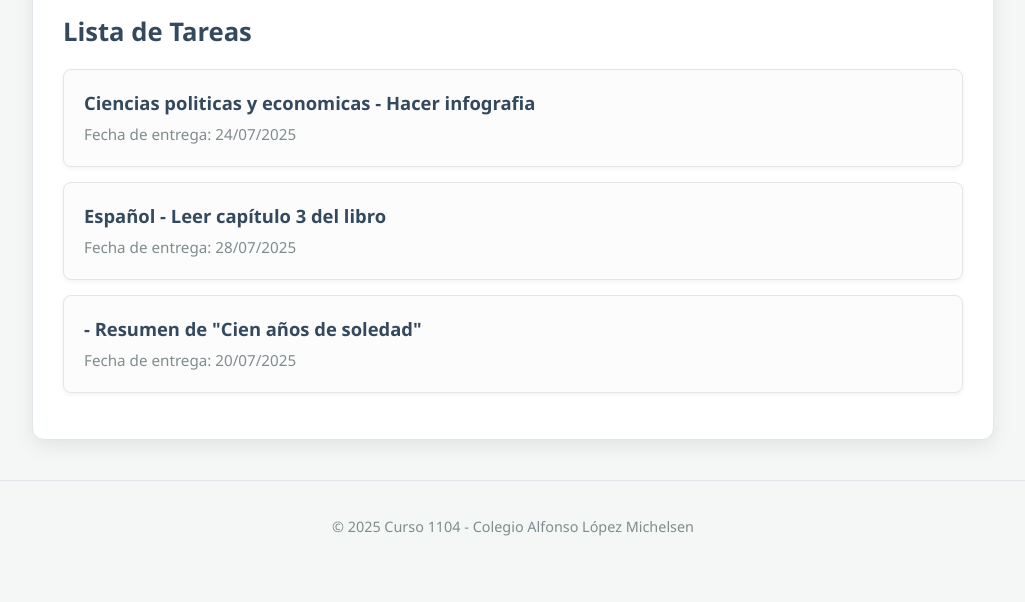
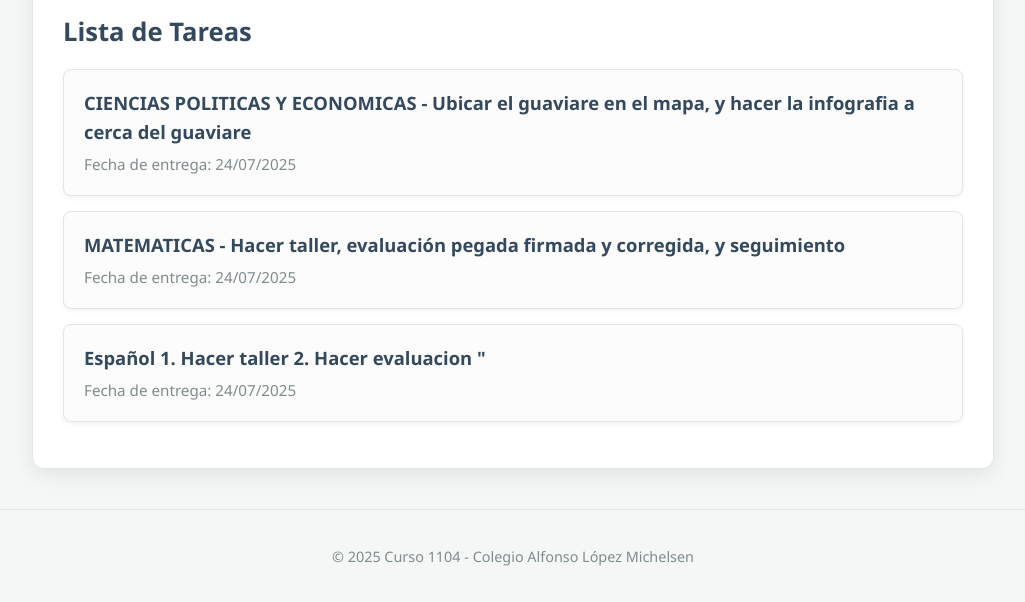
Before and after one commit to Fabian1725-04/Tareas-1104-JM-ALM-2025, a plain HTML site: page index.html in a window 1280 px wide. Shown: the part 287-889 px from the top of the page, without its empty margins (127-1152 px from the left). Before the commit the page ends 860 px from the top, so only its background shows below. Drawn offline with Linux system fonts and the light colour scheme.

Commit message:
Update index.html

```diff
--- a/index.html
+++ b/index.html
@@ -104,19 +104,22 @@
         <ul id="taskList" class="task-list">
             <li class="task-item">
                 <div class="task-info">
-                    <strong>Ciencias politicas y economicas - Hacer infografia</strong>
+                    <strong>CIENCIAS POLITICAS Y ECONOMICAS - Ubicar el guaviare en el mapa, y hacer la infografia a cerca del guaviare</strong>
                     <span>Fecha de entrega: 24/07/2025</span>
                 </div>
             </li>
             <li class="task-item">
                 <div class="task-info">
-                    <strong>Español - Leer capítulo 3 del libro</strong>
-                    <span>Fecha de entrega: 28/07/2025</span>
+                    <strong>MATEMATICAS - Hacer taller, evaluación pegada firmada y corregida, y seguimiento</strong>
+                    <span>Fecha de entrega: 24/07/2025</span>
                 </div>
             </li>
             <li class="task-item"> <div class="task-info">
-                    <strong> - Resumen de "Cien años de soledad"</strong>
-                    <span>Fecha de entrega: 20/07/2025</span>
+                    <strong> Español
+                            1. Hacer taller
+                            2. Hacer evaluacion
+                        "</strong>
+                    <span>Fecha de entrega: 24/07/2025</span>
                 </div>
             </li>
         </ul>
```
